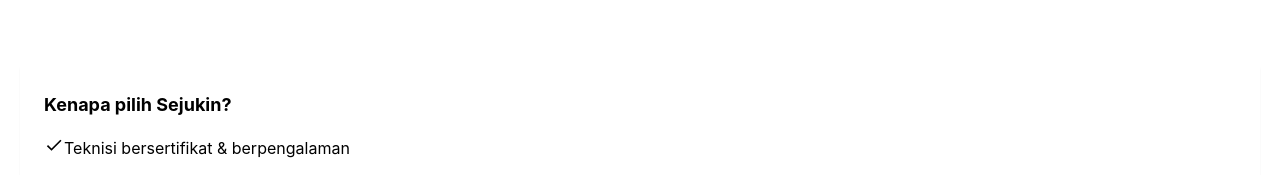
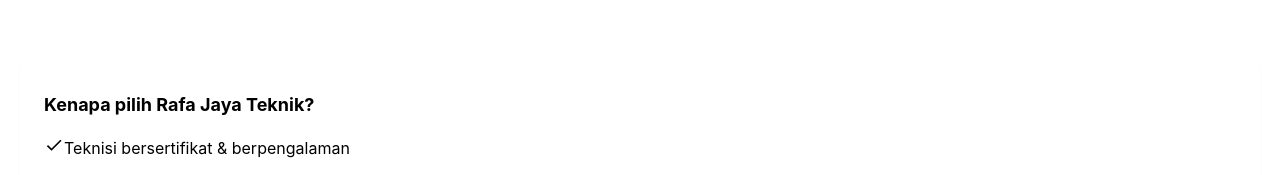
Before and after one commit to febriwebb/RafaJayaTeknik, a plain HTML site: page index.html in a window 1280 px wide. Shown: the part 4038-4213 px from the top of the page. Drawn offline with nearby package versions, Linux system fonts and the light colour scheme.

Commit message:
index.html

```diff
--- a/index.html
+++ b/index.html
@@ -1019,7 +1019,7 @@
     <br /><br />
     <div class="grid gap-6 p-5">
       <div class="reveal card bg-white p-6 rounded-2xl shadow-sm">
-        <h3 class="text-lg font-bold text-slate-900">Kenapa pilih Sejukin?</h3>
+        <h3 class="text-lg font-bold text-slate-900">Kenapa pilih Rafa Jaya Teknik?</h3>
         <ul class="mt-4 space-y-3 text-slate-600 leading-relaxed">
           <li class="flex items-start gap-3">
             <svg
```
